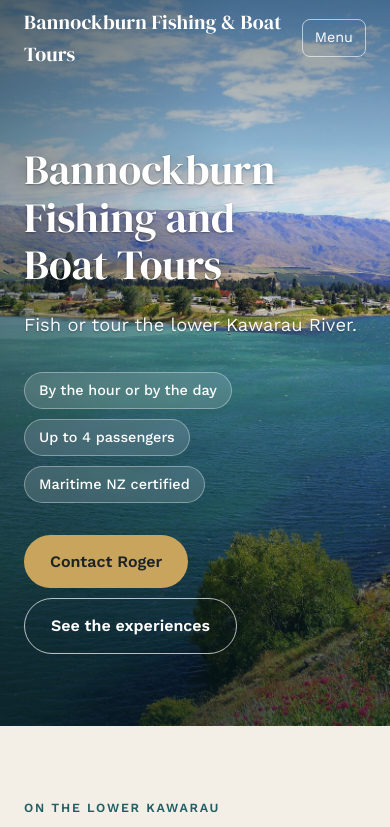
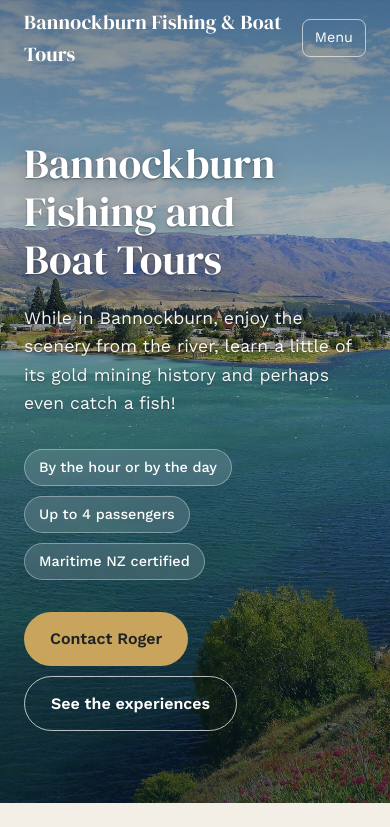
Before and after one commit to annamareemorris/bannockburnfishingandboattours, a plain HTML site: page index.html in a window 390 px wide. Shown: the top 827 px of the page. Drawn offline with nearby package versions, Linux system fonts and the light colour scheme.

Commit message:
New tagline under the hero title
Co-Authored-By: Claude Opus 5.5 <noreply@anthropic.com>
Claude-Session: https://claude.ai/code/session_01LSiUh8B7aKZp6XJuopUGAn

```diff
--- a/index.html
+++ b/index.html
@@ -90,7 +90,7 @@
     .hero .wrap { width: 100%; }
     .hero h1, .hero .lede { text-shadow: 0 1px 2px rgba(0,0,0,.35), 0 2px 18px rgba(0,0,0,.3); }
     .hero h1 { font-size: clamp(2.6rem, 6vw, 4.6rem); max-width: 14ch; }
-    .hero .lede { font-size: clamp(1.15rem, 2.2vw, 1.45rem); max-width: 34ch; margin: 0 0 32px; opacity: .95; }
+    .hero .lede { font-size: clamp(1.1rem, 2vw, 1.35rem); max-width: 46ch; margin: 0 0 32px; opacity: .95; }
     .hero-badges { display: flex; flex-wrap: wrap; gap: 10px; margin-bottom: 32px; }
     .badge {
       background: rgba(255,255,255,.14);
@@ -220,6 +220,11 @@
       .cred-row { grid-template-columns: 1fr; }
     }
     @media (max-width: 720px) {
+      .hero {
+        background-image:
+          linear-gradient(180deg, rgba(10,30,32,.5) 0%, rgba(10,30,32,.35) 25%, rgba(10,30,32,.4) 55%, rgba(10,30,32,.7) 100%),
+          url("images/hero.jpg");
+      }
       body { font-size: 16px; }
       section { padding: 72px 0; }
       .menu-btn { display: inline-block; }
@@ -258,7 +263,7 @@
     <section class="hero" aria-label="Introduction">
       <div class="wrap">
         <h1>Bannockburn Fishing and Boat Tours</h1>
-        <p class="lede">Fish or tour the lower Kawarau River.</p>
+        <p class="lede">While in Bannockburn, enjoy the scenery from the river, learn a little of its gold mining history and perhaps even catch a fish!</p>
         <div class="hero-badges">
           <span class="badge">By the hour or by the day</span>
           <span class="badge">Up to 4 passengers</span>
```
